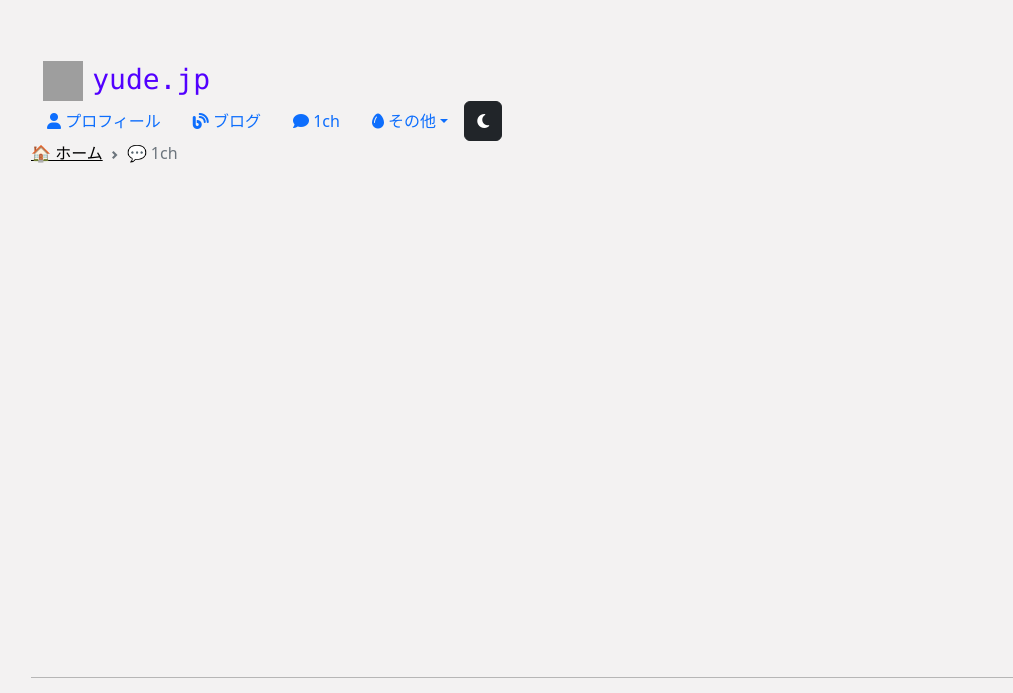
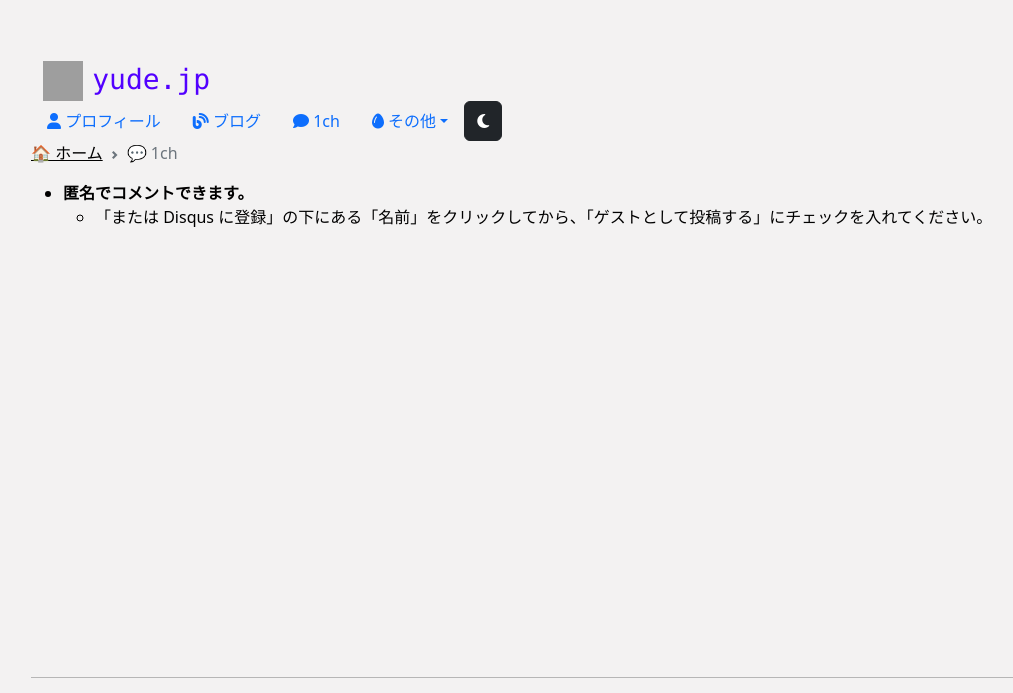
Before and after one commit to yudejp/yude.jp_v3, a Jekyll site: the page built from _pages/1ch.md, in a window 1280 px wide. Shown: the top 693 px of the page, without its empty margins (51-1064 px from the left). Built offline with Jekyll 4.4.1, drawn with Linux system fonts in a browser that asks for light colours; nearby versions of some CDN libraries; comment, search, counter and statistics services are not loaded; grey boxes are pictures that could not be loaded.

Commit message:
feat: add 匿名でコメントできます。

```diff
--- a/_layouts/post.html
+++ b/_layouts/post.html
@@ -42,6 +42,7 @@ layout: default
         {{ content }}
     </div>
 
+    <p><strong>匿名でコメントできます。</strong><br>「または Disqus に登録」の下にある「名前」をクリックしてから、「ゲストとして投稿する」にチェックを入れてください。</p>
     <div id="disqus_thread"></div>
     <script>
         /**
--- a/_pages/1ch.md
+++ b/_pages/1ch.md
@@ -3,6 +3,9 @@ layout: default
 title: 💬 1ch
 permalink: /1ch
 ---
+
+* **匿名でコメントできます。**
+    * 「または Disqus に登録」の下にある「名前」をクリックしてから、「ゲストとして投稿する」にチェックを入れてください。
 
 <div id="disqus_thread"></div>
 <script>
```
